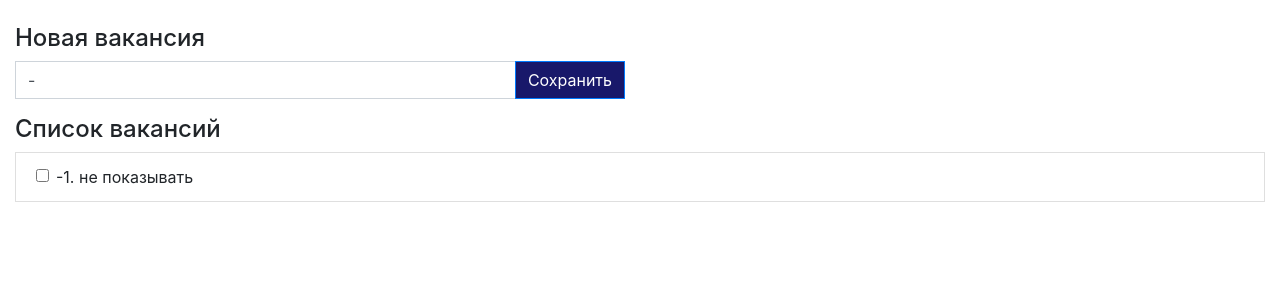
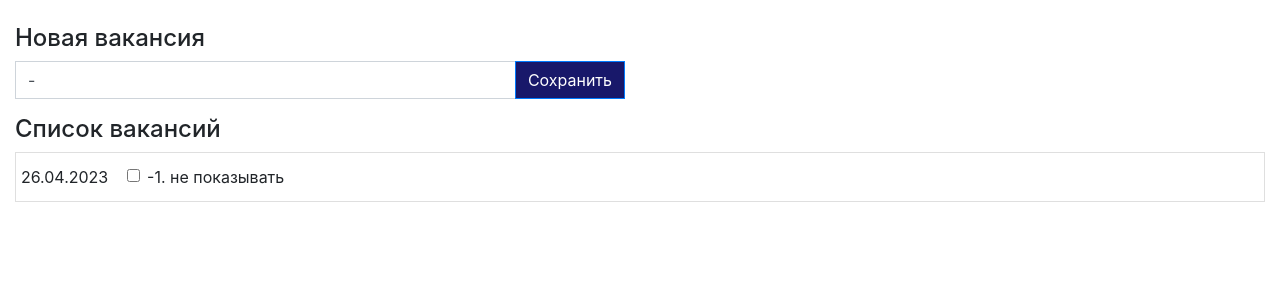
Before and after one commit to cherepakhin/vacancy_front, a React (Create React App) app: page / in a window 1280 px wide. Shown: the top 300 px of the page. Built offline with nearby package versions, Linux system fonts and the light colour scheme.

Commit message:
add date vacancy in Vacancy.js

```diff
--- a/src/App.css
+++ b/src/App.css
@@ -33,6 +33,8 @@
 
 .main-app-container .list-group-item {
   display: flex;
+  padding-left: 0px;
+  padding-right: 12px;
 }
 
 .list-group-item .form-check {
@@ -52,10 +54,30 @@
   max-width: 12ch !important;
 }
 
+.list-group-item-action-event {
+  text-align: center;
+  padding-right: 1ch;
+  padding-left: 1ch;
+
+  clear: both;
+  height: 1px;
+  float:left;
+
+  min-width: 12ch;
+  max-width: 12ch !important;
+}
+
 .list-group-item-action-last {
   right: 1ch;
   min-width: 7ch;
   max-width: 7ch !important;
+}
+
+.list-group-item-date {
+  left: -1ch;
+  right: 1ch;
+  min-width: 11ch;
+  max-width: 11ch !important;
 }
 
 .list-group-item-action span {
--- a/src/components/Vacancy.js
+++ b/src/components/Vacancy.js
@@ -96,6 +96,9 @@ const Vacancy = ({ vacancy }) => {
         fnVacancy0NotDeleteDlgClose={closeVacancy0NotDeleteDlg}
       />
 
+      <div id="idLastEvent" className="col-1 list-group-item-date" title="Последнее событие">
+        <span onClick={() => openMoreDlg(id)} tabIndex={0} role="button">26.04.2023</span>
+      </div>
       <Form.Check
         id={id}
         type="checkbox"
```
